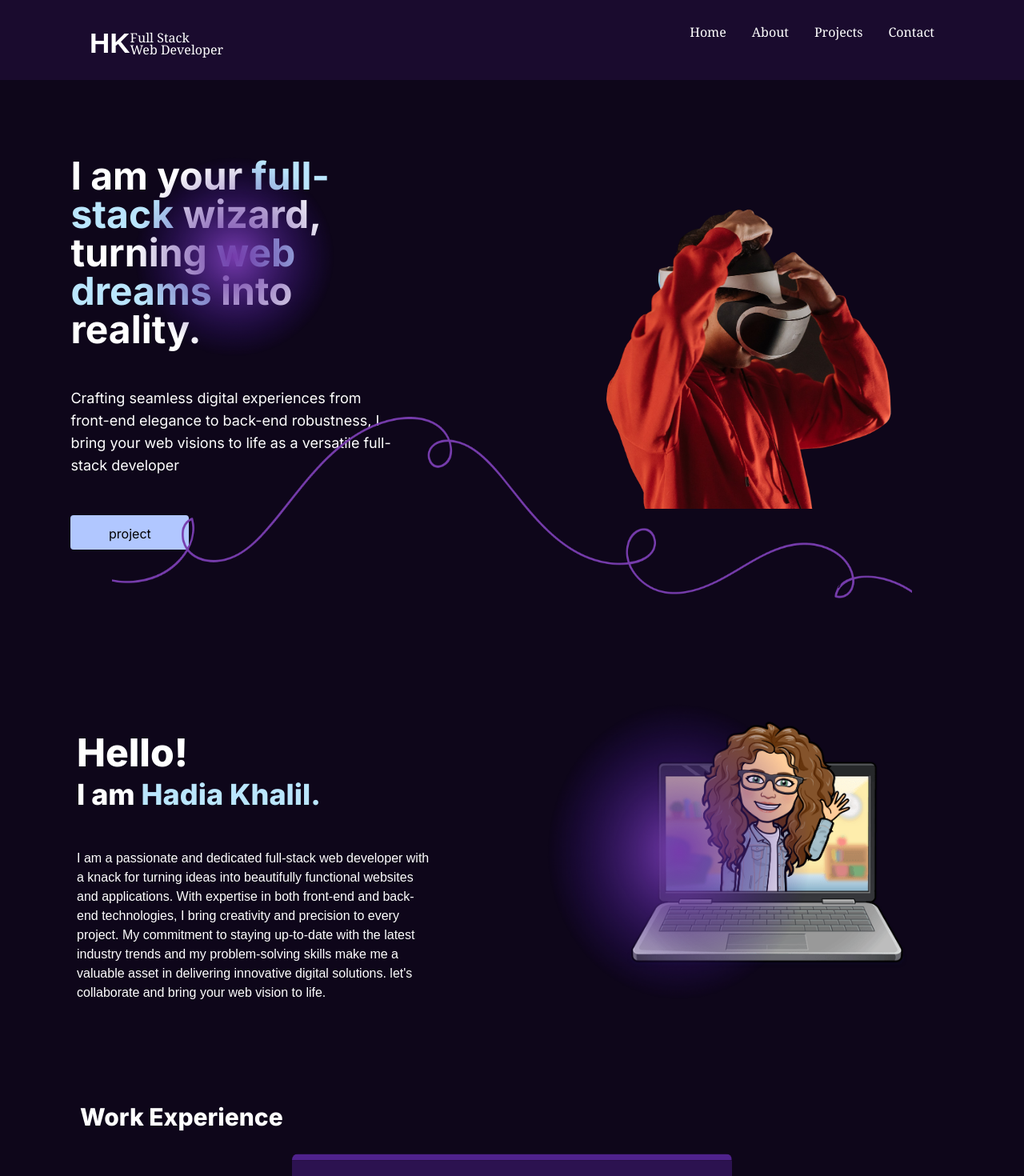
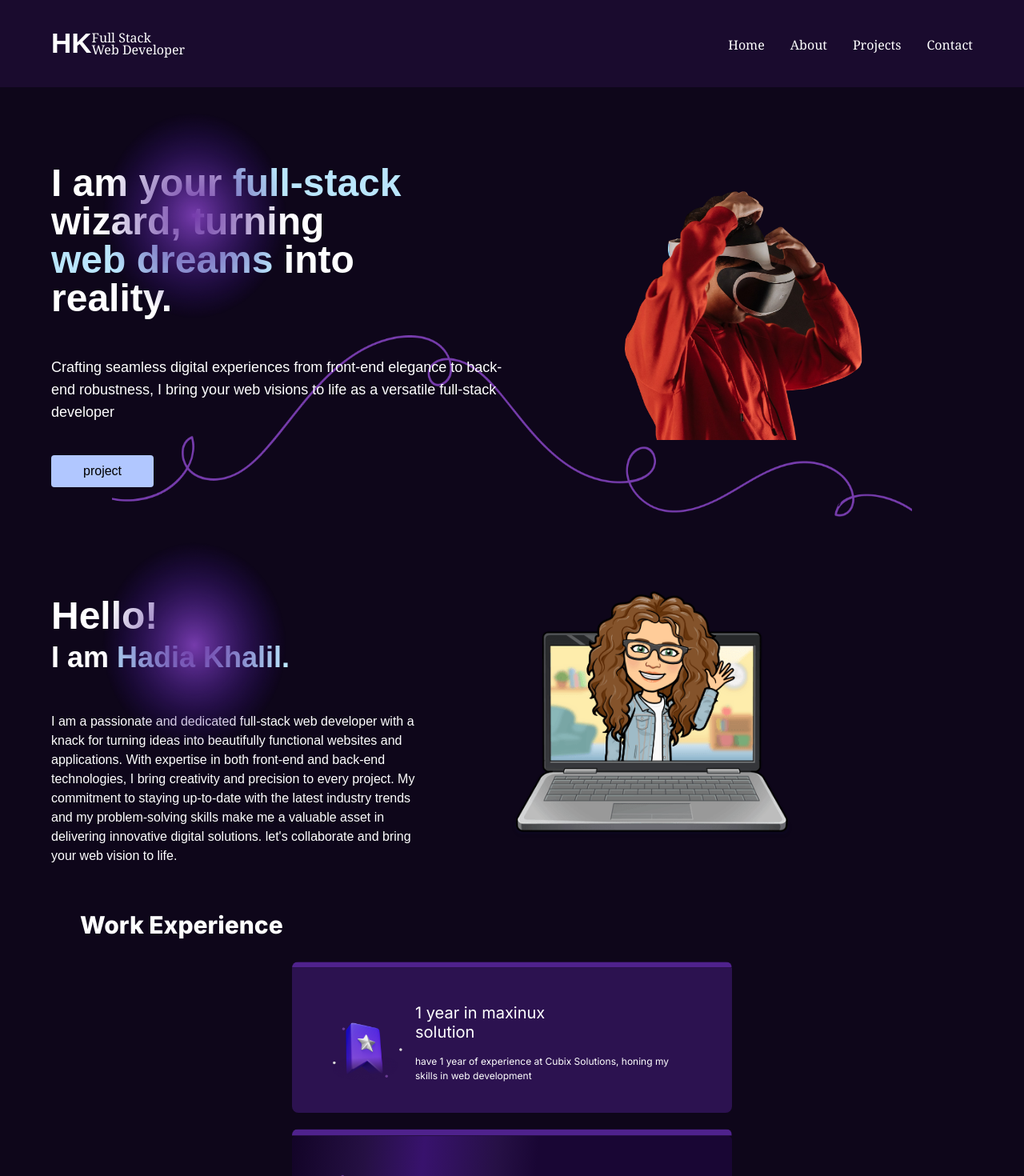
Before and after one commit to HadiaKhalil/Third-hadia, a Next.js app: page / in a window 1280 px wide. Shown: the top 1470 px of the page at 80% size. Built offline with nearby package versions, Linux system fonts and the light colour scheme.

Commit message:
new333333333

```diff
--- a/src/app/globals.css
+++ b/src/app/globals.css
@@ -87,3 +87,13 @@ background-color: #0e061a;
  .img{
   border:  1px solid rgba(91, 104, 118, 1);
  }
+
+
+.container{
+  @apply max-w-[1440px]  mx-auto
+  md:px-16 px-7;
+  /* max-width: 1440px;
+  width: 100%;
+  margin-left: auto;
+  margin-right: auto; */
+}
--- a/src/components/Layout/Footer.tsx
+++ b/src/components/Layout/Footer.tsx
@@ -7,8 +7,8 @@ const Footer = () => {
       {" "}
       <div className="bg-[#763CAC]  text-white">
         <div
-          className="flex justify-between max-w-[1440px] flex-wrap mt-24  p-0 w-full mx-auto box-border py-9 px-28 max-sm:px-11
-      h-[100px] m-auto "
+          className="flex justify-between mt-24 py-9 px-28 max-sm:px-11
+      h-[100px]"
         >
           <div className="flex  ">
             <div className="text-[35px] font-semibold">HK</div>
@@ -19,7 +19,7 @@ const Footer = () => {
           </div>
 
           <div className=" gap-1 flex   max-sm:mt-3  ">
-            <div>
+            <div className="cursor-pointer">
               <Image
                 src="/Image/icon-park-solid_click.png"
                 alt="img"
@@ -28,7 +28,7 @@ const Footer = () => {
                 className="max-sm:w-5 "
               />
             </div>
-            <div className="">
+            <div className="cursor-pointer">
               <Image
                 src="/Image/bi_linkedin.png"
                 alt="img"
@@ -37,7 +37,7 @@ const Footer = () => {
                 className="max-sm:w-5"
               />
             </div>
-            <div className="">
+            <div className="cursor-pointer">
               <Image
                 src="/Image/uil_skype.png"
                 alt="img"
--- a/src/components/Layout/Navbar.tsx
+++ b/src/components/Layout/Navbar.tsx
@@ -12,10 +12,10 @@ const Navbar = () => {
     <div>
       <div className="bg-[#1A0B2E] text-white">
         <div
-          className="flex justify-between max-w-[1440px] flex-wrap  p-0 w-full mx-auto box-border py-7 px-28
-          h-[100px] m-auto max-sm:py-7 max-sm:px-12"
+          className=" container flex justify-between py-7
+          max-sm:py-7 max-sm:px-12"
         >
-          <div className="flex ">
+          <div className="flex">
             <div className="text-[35px] font-semibold">HK</div>
             <div className="leading-[15px] pt-3 font-serif">
               <p>Full Stack</p>
@@ -23,11 +23,11 @@ const Navbar = () => {
             </div>
           </div>
 
-          <div className="parant  gap-8  hidden md:flex  font-serif  ">
-            <p>Home</p>
-            <p>About</p>
-            <p>Projects</p>
-            <p>Contact</p>
+          <div className=" pt-4 gap-8  hidden md:flex  font-serif  ">
+            <p className="cursor-pointer" >Home</p>
+            <p className="cursor-pointer">About</p>
+            <p className="cursor-pointer">Projects</p>
+            <p className="cursor-pointer">Contact</p>
           </div>
           <div className="md:hidden flex items-center">
             <button
@@ -73,16 +73,16 @@ const Navbar = () => {
         {isClick && (
           <div className="md:hidden text-white bg-black  ">
             <div className="px-2 pt-2 pb-3 space-y-1 sm:px-3 ">
-              <p className="text-white hover:bg-white hover:text-black rounded-lg p-2">
+              <p className="text-white hover:bg-white hover:text-black rounded-lg p-2 cursor-pointer">
                 Home
               </p>
-              <p className="text-white hover:bg-white hover:text-black rounded-lg p-2">
+              <p className="text-white hover:bg-white hover:text-black rounded-lg p-2  cursor-pointer">
                 About
               </p>
-              <p className="text-white hover:bg-white hover:text-black rounded-lg p-2">
+              <p className="text-white hover:bg-white hover:text-black rounded-lg p-2  cursor-pointer">
                 Projects
               </p>
-              <p className="text-white hover:bg-white hover:text-black rounded-lg p-2">
+              <p className="text-white hover:bg-white hover:text-black rounded-lg p-2  cursor-pointer">
                 Contact
               </p>
             </div>
--- a/src/views/Home/Cards.tsx
+++ b/src/views/Home/Cards.tsx
@@ -1,11 +1,5 @@
 import React from "react";
-import Image from "next/image";
-// import group1 from "../../../../public/Image/Group 1.png";
-// import group2 from "../../../../public/Image/pic4 (3).png";
-// import group3 from "../../../../public/Image/pic4 (2).png";
-// import group4 from "../../../../public/Image/pic4 (1).png";
-// import group5 from "../../../../public/Image/Rectangle 974.png";
-// import Cercle1 from "../../../../public/Image/Gradient(3).png";
+import Image from "next/image"
 
 const Cards = () => {
   return (
@@ -18,8 +12,8 @@ const Cards = () => {
           Work Experience
         </h1>
         {/* frst cards section  */}
-        <div className="flex justify-center items-center mx-auto pt-7 flex-wrap gap-[20px] font-title text-white">
-          <div>
+        <div className="flex justify-center z-10 items-center mx-auto pt-7 flex-wrap gap-[20px] font-title text-white">
+          <div className="z-10">
             <Image
               src="/Image/Rectangle 974.png"
               alt="my image"
@@ -52,7 +46,7 @@ const Cards = () => {
               </div>
             </div>
           </div>
-          <div>
+          <div className="z-10">
             <Image
               src="/Image/Rectangle 974.png"
               alt="my image"
@@ -62,7 +56,7 @@ const Cards = () => {
             />
             <div
               className='text1 flex  min-h-[200px] rounded-t-lg"
-                max-sm:h-[100px]'
+                max-sm:h-[100px] '
             >
               <div>
                 <Image
@@ -92,7 +86,7 @@ const Cards = () => {
           className="flex justify-center items-center mx-auto  relative
          flex-wrap gap-[20px]   pt-7  text-white"
         >
-          <div>
+          <div className="z-10">
             <Image
               src="/Image/Rectangle 974.png"
               alt="my image"
@@ -100,7 +94,7 @@ const Cards = () => {
               height={60}
               className="rounded-t-lg"
             />
-            <div className=" text2 flex  min-h-[200px] rounded-b-lg max-sm:h-[100px] ">
+            <div className=" text2 flex  min-h-[200px] rounded-b-lg max-sm:h-[100px] z-10 ">
               <div>
                 <Image
                   src="/Image/pic4 (2).png"
@@ -120,7 +114,7 @@ const Cards = () => {
               </div>
             </div>
           </div>
-          <div>
+          <div className="z-10">
             <Image
               src="/Image/Rectangle 974.png"
               alt="my image"
@@ -138,7 +132,7 @@ const Cards = () => {
                   className="mt-9 max-sm:w-[190px] max-sm:ml-[-27px] max-sm:mt-7"
                 />
               </div>
-              <div>
+              <div >
                 <p className="text-[20px] mb-[16px]  mt-7 leading-5  max-w-[200px] pl-4  max-sm:mt-[-1px] max-sm:text-[17px] max-sm:pl-0">
                   1 year in Cubix solution
                 </p>
--- a/src/views/Home/Hero.tsx
+++ b/src/views/Home/Hero.tsx
@@ -3,47 +3,49 @@ import Image from "next/image";
 const Hero = () => {
   return (
     <div>
-      <div className="max-w-[1440px] w-full mx-auto ">
-        <div className="flex justify-between items-center md:flex-row flex-col text-[white]">
-          <div className="h-full md:w-1/2 w-full max-lg:px-7 max-sm:px-0">
-            <div className="md:max-w-[70%] mx-auto md:px-0 md:py-0 max-md:w-[75%]">
-              <h1 className="lg:text-5xl md:text-3xl font-title text-2xl font-bold pt-24 max-w-[440px] max-lg:text-[25px] max-sm:pt-9">
+      <div className="text-[white]">
+        <div className="container grid  items-center md:grid-cols-2 grid-cols-1  relative">
+          <div>
+            <div >
+
+            <div className=" absolute ml-16 mt-8 max-sm:mt-5 z-10">
+                <Image
+                  src="/Image/Gradient(3).png"
+                  alt="my image"
+                  className=" max-sm:w-[150px] max-sm:h-[150px]"
+                  width={230}
+                  height={10}
+                />
+              </div>
+              <h1 className="lg:text-5xl md:text-5xl font-bold pt-24  max-md:text-2xl max-w-[440px]  max-sm:pt-9">
                 I am your <span className="text-sky-200">{`full-stack`}</span>{" "}
                 {`wizard,`} turning{" "}
                 <span className="text-sky-200">web dreams</span> into reality.
               </h1>
-              <div className="mt-[-240px] ml-[80px] absolute max-sm:ml-[20px] max-sm:mt-[-120px]">
-                <Image
-                  src="/Image/Gradient(3).png"
-                  alt="my image"
-                  className="h-[250px] w-[250px] max-sm:w-[150px] max-sm:h-[150px]"
-                  width={250}
-                  height={250}
-                />
-              </div>
-              <p className="lg:text-lg md:text-base text-sm mb-12 mt-12 font-title max-lg:text-[14px] max-sm:mt-5">
+
+              <p className=" text-sm mb-10 mt-12  max-sm:mt-5 max-lg:text-[14px] lg:text-lg">
                 Crafting seamless digital experiences from
                 {` front-end elegance to back-end robustness, `}I bring your web
                 visions to life as a versatile {`full-stack developer`}
               </p>
-              <button className="text-[black] hover:text-[black] hover:bg-[#763CAC] bg-[#B1C7FF] flex justify-center items-center max-w-[148px] w-[160px] h-[43px] px-2 mb-6 pt-[10px] pb-2 font-title max-sm:mt-[-15px] rounded">
+              <button className="text-[black] hover:text-[black] hover:bg-[#763CAC] bg-[#B1C7FF] px-10 py-2 rounded">
                 project
               </button>
             </div>
           </div>
 
           <div>
-            <Image
+          <Image
               src="/Image/img1.png"
               alt="my image"
-
+              layout="responsive"
               width={750}
               height={100}
-
+              className="w-full h-full object-cover"
             />
           </div>
         </div>
-        <div className="line flex justify-center items-center flex-wrap mt-[-190px] max-md:hidden">
+        <div className="line flex justify-center items-center  mt-[-190px] max-md:hidden ">
           <Image
             src="/Image/Line 1.png"
             alt="my image"
--- a/src/views/Home/Lastsection.tsx
+++ b/src/views/Home/Lastsection.tsx
@@ -5,7 +5,7 @@ const Lastsection = () => {
     <div>
       <div className="max-w-[1440px] w-full mx-auto ">
         <div className=" justify-center items-center md:flex-row flex-col  text-[white] ">
-          <div className="flex justify-center gap-20 mt-12 text-white max-md:flex-col max-md:items-center">
+          <div className="flex justify-center  gap-20 mt-12 text-white max-md:flex-col max-md:items-center">
             <div>
               <h1
                 className="lg:text-3xl md:text-3xl font-title  text-2xl
--- a/src/views/Home/Second.tsx
+++ b/src/views/Home/Second.tsx
@@ -1,18 +1,31 @@
+
+
 import Image from "next/image";
 
-const Second = () => {
+const Second =() => {
   return (
-    <div className="max-w-[1440px] w-full mx-auto">
-      <div className="flex justify-between items-center md:flex-row flex-col text-[white]">
-        <div className="h-full md:w-1/2 w-full max-lg:px-7 max-sm:px-0">
-          <div className="md:max-w-[70%] mx-auto md:px-0 md:py-0 max-md:w-[75%]">
-            <h1 className="lg:text-5xl md:text-3xl font-title text-2xl font-extrabold pt-[100px] max-w-[440px] max-lg:text-[25px] max-sm:pt-[100px]">
+    <div>
+      <div className="text-[white]">
+        <div className="container grid  items-center lg:grid-cols-2 grid-cols-1  relative ">
+          <div>
+            <div className="">
+            <div className=" absolute ml-16 mt-8 max-sm:mt-5">
+                <Image
+                  src="/Image/Gradient(3).png"
+                  alt="my image"
+                  className=" max-sm:w-[150px] max-sm:h-[150px]"
+                  width={230}
+                  height={10}
+                />
+              </div>
+              <h1 className="lg:text-5xl md:text-3xl  font-extrabold pt-[100px] max-lg:text-[25px] ">
               {` Hello!`}
              </h1>
-            <h1 className="lg:text-4xl md:text-3xl text-2xl font-title font-extrabold pt-2 max-w-[440px] max-lg:text-[25px]">
+
+             <h1 className="lg:text-4xl md:text-3xl font-extrabold pt-2  ">
               I am <span className="text-sky-200">Hadia Khalil.</span>
             </h1>
-            <p className="lg:text-1xl md:text-base text-sm mb-12 mt-12 max-lg:text-[15px] max-sm:mt-4">
+            <p className="  mb-12 mt-12 max-lg:text-[15px] max-sm:mt-4   max-w-[470px]">
             I am a passionate and dedicated full-stack web developer with a
               knack for turning ideas into beautifully functional websites and
               applications. With expertise in both{" "}
@@ -26,26 +39,20 @@ const Second = () => {
             </div>
           </div>
 
-        <div className="md:w-1/2 w-full pt-32 pl-36 max-md:pt-5 max-sm:items-center max-sm:mr-[90px] max-md:w-[350px] relative">
+          <div className="max-md:items-center ">
           <Image
              src="/Image/img2.png"
              alt="my image"
              width={350}
-            height={330}
-            className="mb-36"
-          />
-          <div className="mt-[-490px] ml-[-100px] absolute max-sm:ml-[-90px] max-sm:mt-[-350px] max-sm:w-[225px] max-sm:h-[240px]">
-            <Image
-              src="/Image/Gradient(3).png"
-              alt="my image"
-              width={330}
-              height={160}
+               height={100}
+             className=""
            />
           </div>
         </div>
+
       </div>
     </div>
   );
 };
 
-export default Second;
+export default Second
```
Lines whose indentation alone changed are shown as unchanged.
